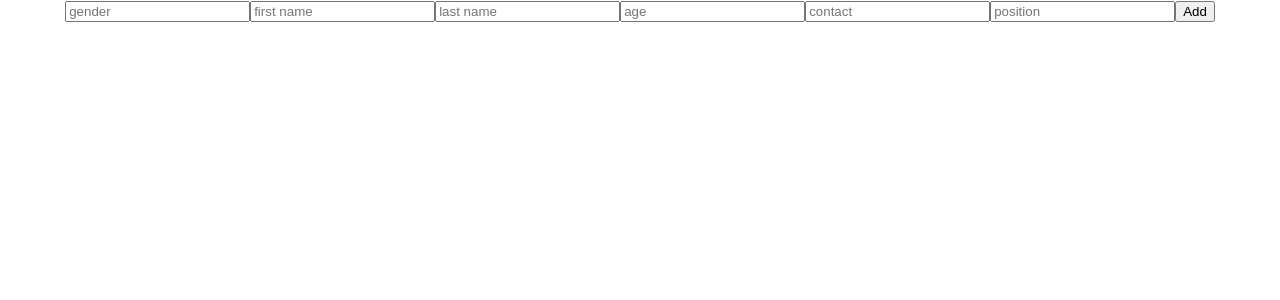
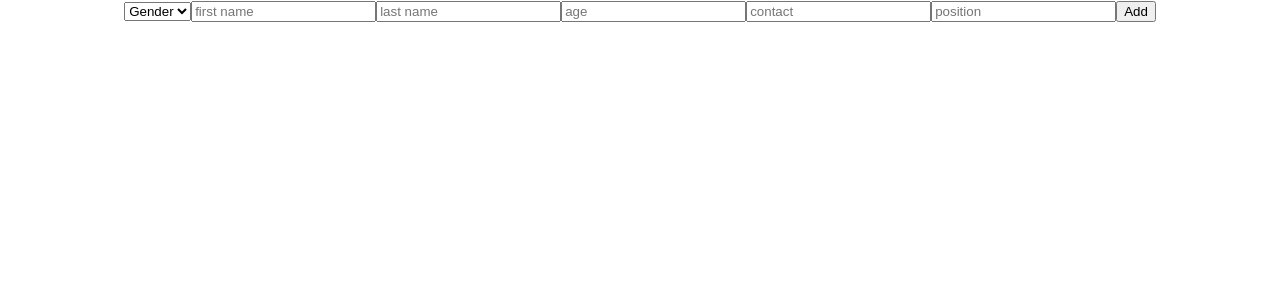
Before and after one commit to charonchai1/phonebook, a React (Create React App) app in the folder client/: page /add in a window 1280 px wide. Shown: the top 300 px of the page. Built offline with nearby package versions, Linux system fonts and the light colour scheme.

Commit message:
add fucntion dropdown for gender

```diff
--- a/client/package.json
+++ b/client/package.json
@@ -3,6 +3,9 @@
   "version": "0.1.0",
   "private": true,
   "dependencies": {
+    "@emotion/react": "^11.10.4",
+    "@emotion/styled": "^11.10.4",
+    "@mui/icons-material": "^5.10.9",
     "@testing-library/jest-dom": "^5.16.5",
     "@testing-library/react": "^13.4.0",
     "@testing-library/user-event": "^13.5.0",
--- a/client/src/pages/Add.jsx
+++ b/client/src/pages/Add.jsx
@@ -17,6 +17,7 @@ const Add = () => {
     const navigate = useNavigate()
 
     const handleChange = (e) => {
+        console.log(e.target.value)
         setBook(prev=>({...prev, [e.target.name]: e.target.value }))
     }
 
@@ -33,7 +34,16 @@ const Add = () => {
 
   return (
     <div className='form'>
-        <input type="text" placeholder='gender' onChange={handleChange}  name="gender" />
+        {/* <input type="text" placeholder='gender' onChange={handleChange}  name="gender" /> */}
+        <select onChange={handleChange} name="gender" placeholder='Select gender'>
+            <option value="" disabled selected>Gender</option>
+            <option value="Female">Female</option>
+            <option value="Male">Male</option>
+
+        </select>
+
+
+
         <input type="text" placeholder='first name' onChange={handleChange} name="first_name"/>
         <input type="text" placeholder='last name' onChange={handleChange} name="last_name" />
         <input type="number" placeholder='age' onChange={handleChange} name="age" />
```
Also changed, not shown: 1 other file (tests, documents, lock files or other folders).
